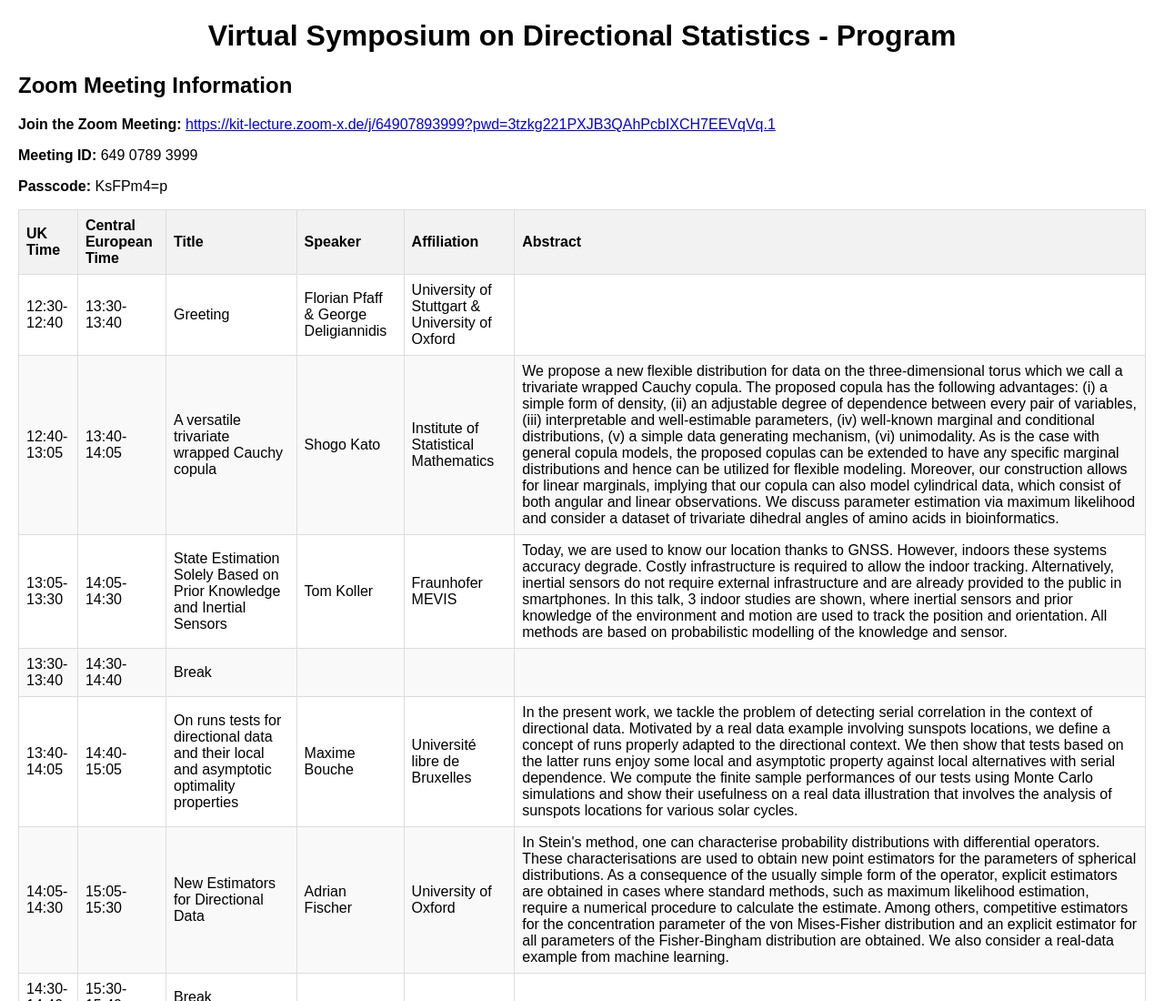
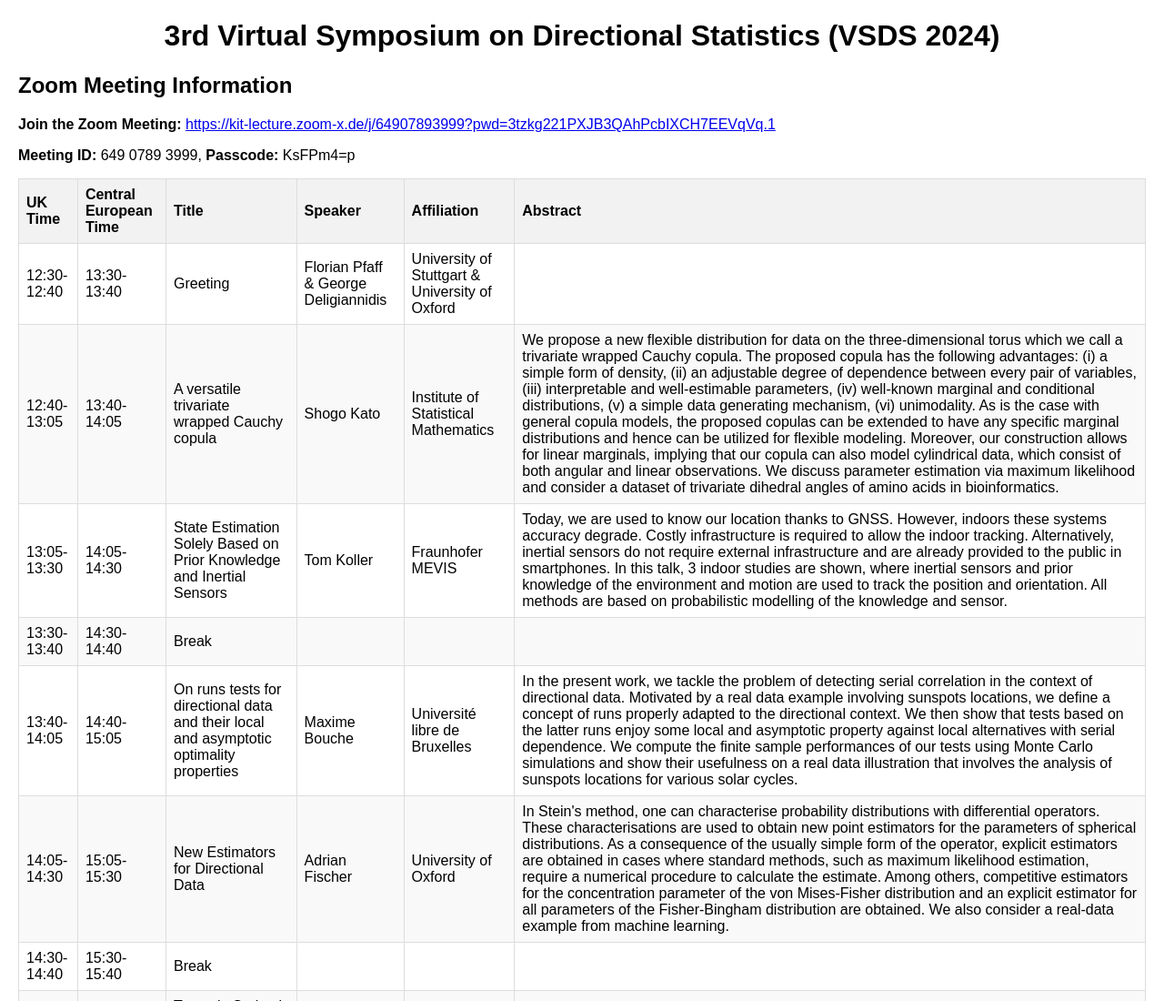
Before and after one commit to FlorianPfaff/VSDS2024, a plain HTML site: page index.html in a window 1280 px wide. Shown: the top 1100 px of the page at 91% size. Drawn offline with Linux system fonts and the light colour scheme.

Commit message:
Update index.html

```diff
--- a/index.html
+++ b/index.html
@@ -31,13 +31,12 @@
 </head>
 <body>
 
-<h1>Virtual Symposium on Directional Statistics - Program</h1>
+<h1>3rd Virtual Symposium on Directional Statistics (VSDS 2024)</h1>
 
 <div class="zoom-info">
     <h2>Zoom Meeting Information</h2>
     <p><strong>Join the Zoom Meeting:</strong> <a href="https://kit-lecture.zoom-x.de/j/64907893999?pwd=3tzkg221PXJB3QAhPcbIXCH7EEVqVq.1" target="_blank">https://kit-lecture.zoom-x.de/j/64907893999?pwd=3tzkg221PXJB3QAhPcbIXCH7EEVqVq.1</a></p>
-    <p><strong>Meeting ID:</strong> 649 0789 3999</p>
-    <p><strong>Passcode:</strong> KsFPm4=p</p>
+    <p><strong>Meeting ID:</strong> 649 0789 3999, <strong>Passcode:</strong> KsFPm4=p</p>
 </div>
 
 <table>
```
